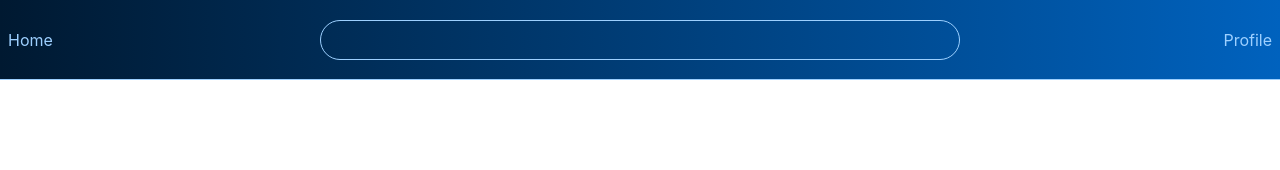
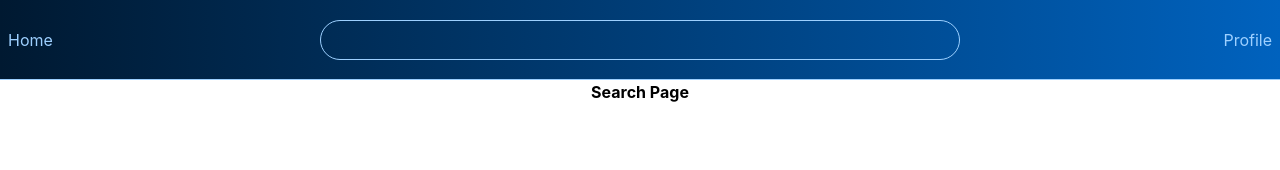
Before and after one commit to Chritical-Code/Omne-Depths-Frontend, a React (Vite) app: page /search in a window 1280 px wide. Before the commit this address had no page. Shown: the top 170 px of the page. Built offline with nearby package versions, Linux system fonts and the light colour scheme.

Commit message:
Started work on search page.

```diff
--- a/src/App.tsx
+++ b/src/App.tsx
@@ -4,6 +4,7 @@ import { BrowserRouter, Route, Routes } from "react-router-dom";
 import Profile from "./pages/Profile";
 import Topic from "./pages/Topic";
 import Post from "./pages/Post";
+import Search from "./pages/Search";
 
 export default function App(){
     return(
@@ -16,6 +17,7 @@ export default function App(){
                     <Route path="/profile" element={<Profile />} />
                     <Route path="/topic/:topic" element={<Topic />} />
                     <Route path="/post/:postID" element={<Post />} />
+                    <Route path="/search" element={<Search />} />
                 </Routes>
             </div>
         </BrowserRouter>
--- a/src/components/Header.tsx
+++ b/src/components/Header.tsx
@@ -1,4 +1,4 @@
-import { Link } from "react-router-dom";
+import { Link, useSearchParams } from "react-router-dom";
 import styles from "./Header.module.css";
 
 export default function Header(){
@@ -9,7 +9,7 @@ export default function Header(){
             </div>
 
             <div className="flex items-center h-full w-2/4">
-                <input className="border rounded-3xl h-10 w-full pl-2"></input>
+                <input className="border rounded-3xl h-10 w-full pl-2" ></input>
             </div>
 
             <div className="flex items-center h-full w-1/4 justify-end pr-2">
--- /dev/null
+++ b/src/pages/Search.tsx
@@ -0,0 +1,13 @@
+import { useSearchParams } from 'react-router-dom';
+
+export default function Search(){
+    const [searchParams, setSearchParams] = useSearchParams();
+
+    const searchQuery = searchParams.get('query') || '';
+
+    return(
+        <div className="flex flex-col items-center">
+            <p className="font-bold">Search Page</p>
+        </div>
+    );
+}
```
Also changed, not shown: 1 other file (tests, documents, lock files or other folders).
